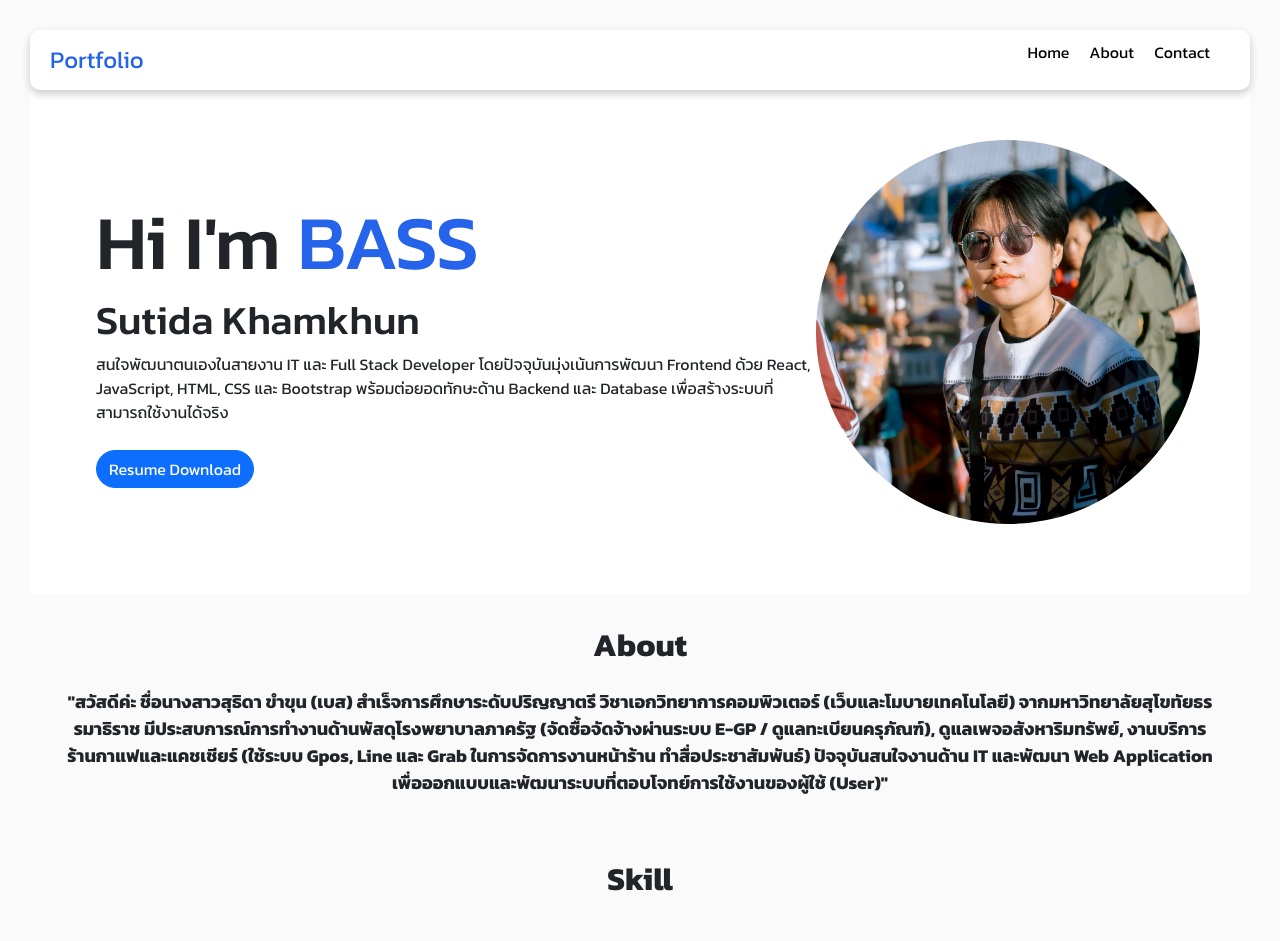
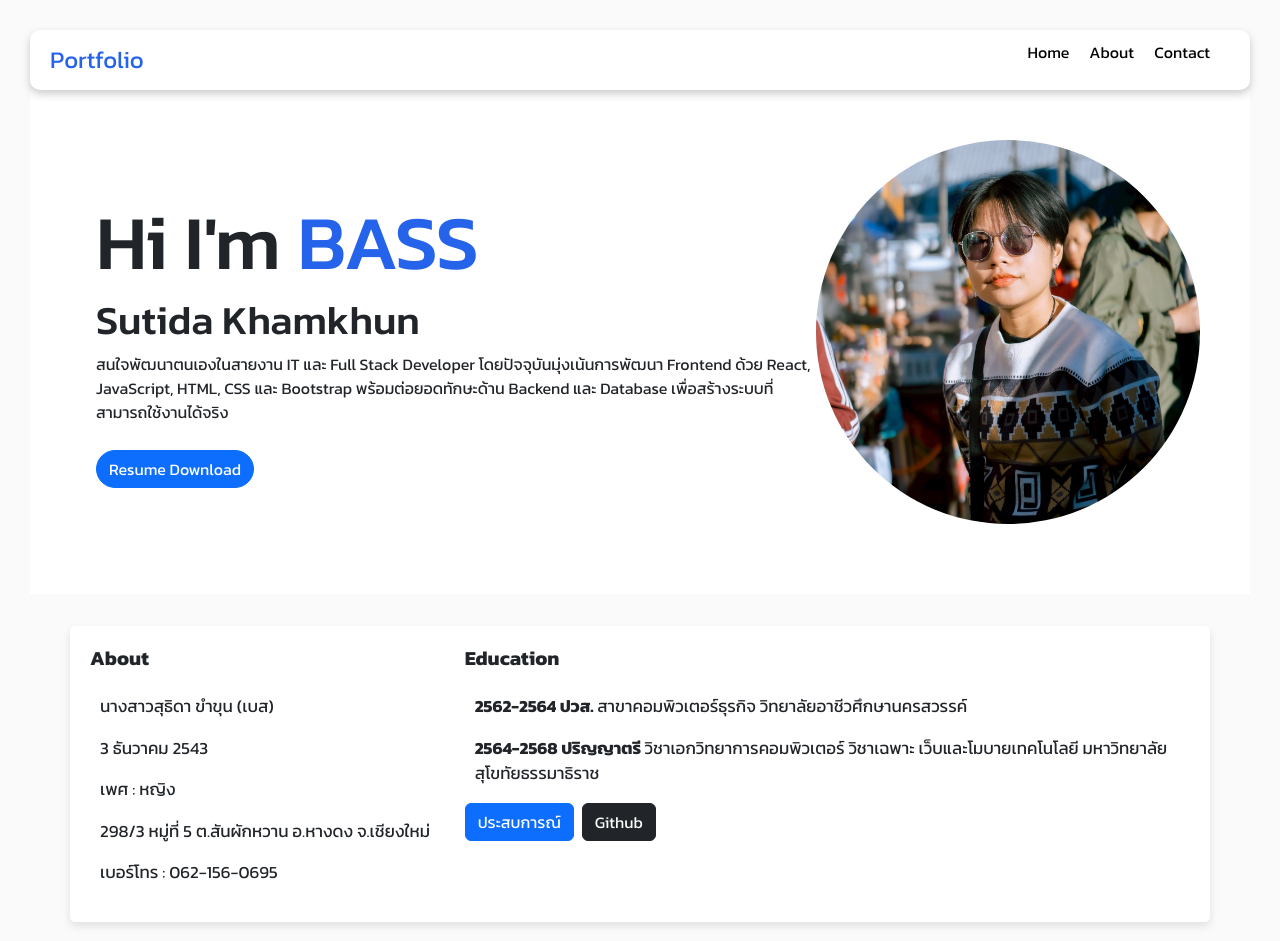
Before and after one commit to Copper-Code/Portfoliosk1, a React (Vite) app in the folder frontend/: page / in a window 1280 px wide. Shown: the top 941 px of the page. Built offline with nearby package versions, Linux system fonts and the light colour scheme.

Commit message:
edit Home

```diff
--- a/frontend/src/Pages/Home.jsx
+++ b/frontend/src/Pages/Home.jsx
@@ -5,7 +5,11 @@ import ProjectCard from "../component/ProjectCard";
 import { SkilCard } from "../component/SkilCard";
 import data from "../data/project.json";
 import Stack from "react-bootstrap/Stack";
-
+import Container from "react-bootstrap/Container";
+import Row from "react-bootstrap/Row";
+import Col from "react-bootstrap/Col";
+import Button from 'react-bootstrap/Button';
+import { Link } from "react-router-dom";
 function Home() {
   const projectElements = data.projects.map((item) => {
     return <ProjectCard key={item.id} propsItem={item} />;
@@ -16,23 +20,68 @@ function Home() {
     <>
       <Navbar />
       <Head />
-      <Stack gap={3}>
+      <Stack gap={4}>
         <section className="p-2 m-4">
-          <h2 className="text-center fw-bold mb-4">About</h2>
-          <p
-            className="text-center"
-            style={{ fontWeight: "bolder", fontSize: "clamp(10px, 3vw, 18px)" }}
-          >
-            "สวัสดีค่ะ ชื่อนางสาวสุธิดา ขำขุน (เบส) สำเร็จการศึกษาระดับปริญญาตรี
-            วิชาเอกวิทยาการคอมพิวเตอร์ (เว็บและโมบายเทคโนโลยี)
-            จากมหาวิทยาลัยสุโขทัยธรรมาธิราช
-            มีประสบการณ์การทำงานด้านพัสดุโรงพยาบาลภาครัฐ (จัดซื้อจัดจ้างผ่านระบบ
-            E-GP / ดูแลทะเบียนครุภัณฑ์), ดูแลเพจอสังหาริมทรัพย์,
-            งานบริการร้านกาแฟและแคชเชียร์ (ใช้ระบบ Gpos, Line และ Grab
-            ในการจัดการงานหน้าร้าน ทำสื่อประชาสัมพันธ์) ปัจจุบันสนใจงานด้าน IT
-            และพัฒนา Web Application
-            เพื่อออกแบบและพัฒนาระบบที่ตอบโจทย์การใช้งานของผู้ใช้ (User)"
-          </p>
+          <Container className="container-background">
+            <Row>
+              <Col sm={4}>
+                <h5 className="fw-bold mb-4">About</h5>
+                <div
+                  style={{
+                    fontSize: "clamp(10px, 3vw, 17px)",
+                    paddingLeft: "10px",
+                  }}
+                >
+                  <p>นางสาวสุธิดา ขำขุน (เบส) </p>
+                  <p>3 ธันวาคม 2543 </p>
+                  <p>เพศ : หญิง</p>
+                  <p>298/3 หมู่ที่ 5 ต.สันผักหวาน อ.หางดง จ.เชียงใหม่</p>{" "}
+                  <p>เบอร์โทร : 062-156-0695</p>{" "}
+                </div>
+              </Col>
+              <Col sm={8}>
+                <section>
+                  <h5 className="fw-bold mb-4">Education</h5>
+                  <div
+                    style={{
+                      fontSize: "clamp(10px, 3vw, 17px)",
+                      paddingLeft: "10px",
+                    }}
+                  >
+                    <p>
+                      <span style={{ fontWeight: "bold" }}>
+                        2562-2564 ปวส.{" "}
+                      </span>{" "}
+                      สาขาคอมพิวเตอร์ธุรกิจ วิทยาลัยอาชีวศึกษานครสวรรค์{" "}
+                    </p>
+                    <p>
+                      <span style={{ fontWeight: "bold" }}>
+                        2564-2568 ปริญญาตรี{" "}
+                      </span>
+                      วิชาเอกวิทยาการคอมพิวเตอร์ วิชาเฉพาะ เว็บและโมบายเทคโนโลยี
+                      มหาวิทยาลัยสุโขทัยธรรมาธิราช{" "}
+                    </p>
+                  </div>
+                </section>
+                <Link to="/about">
+                <Button className="me-2" variant="primary">ประสบการณ์</Button></Link>
+
+                <Button
+                variant="dark"
+                href="https://github.com/Copper-Code"
+                target="_blank"
+                rel="noopener noreferrer"
+                >Github</Button>
+
+
+
+
+
+              </Col>
+            </Row>
+          </Container>
+
+
         </section>
 
         <section>
--- a/frontend/src/Pages/Stylebody.css
+++ b/frontend/src/Pages/Stylebody.css
@@ -21,3 +21,10 @@ body {
 .about-me{
 margin:50px;
 }
+
+.container-background{
+  background-color: #fff;
+  border-radius: 5px;
+  padding: 20px;
+  box-shadow: 0 4px 8px rgba(0, 0, 0, 0.1);
+}
--- a/frontend/src/data/project.json
+++ b/frontend/src/data/project.json
@@ -34,17 +34,7 @@
          "Url_Web":"https://math-89xk.onrender.com",
          "Github":"https://github.com/Copper-Code/math.git",
          "image":"/Number.png"
-    },
-    {
-        "id":5,
-        "Name":"เว็บบริหารทะเบียนครุภัณฑ์",
-        "Title":"เว็บสำหรับบริหารงานพัสดุ",
-         "TechStack":"HTML, CSS, Javascript, React, Bootstrap, NodeJS, MySql*ยังไม่ได้ Deploy",
-         "Url_Web":"",
-         "Github":"",
-         "image":"equipment2.png"
     }
-
 
     ]
 }
```
